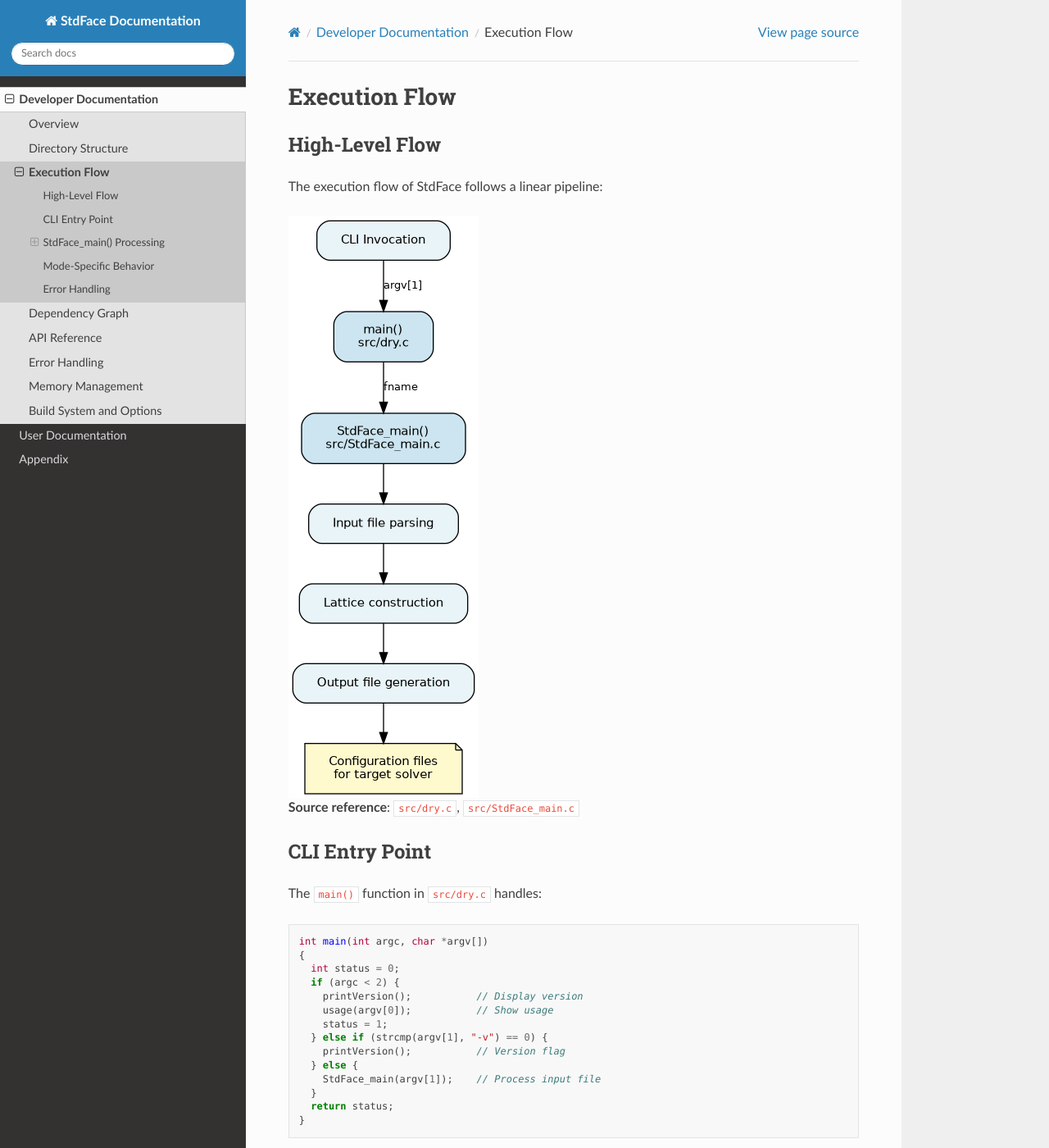
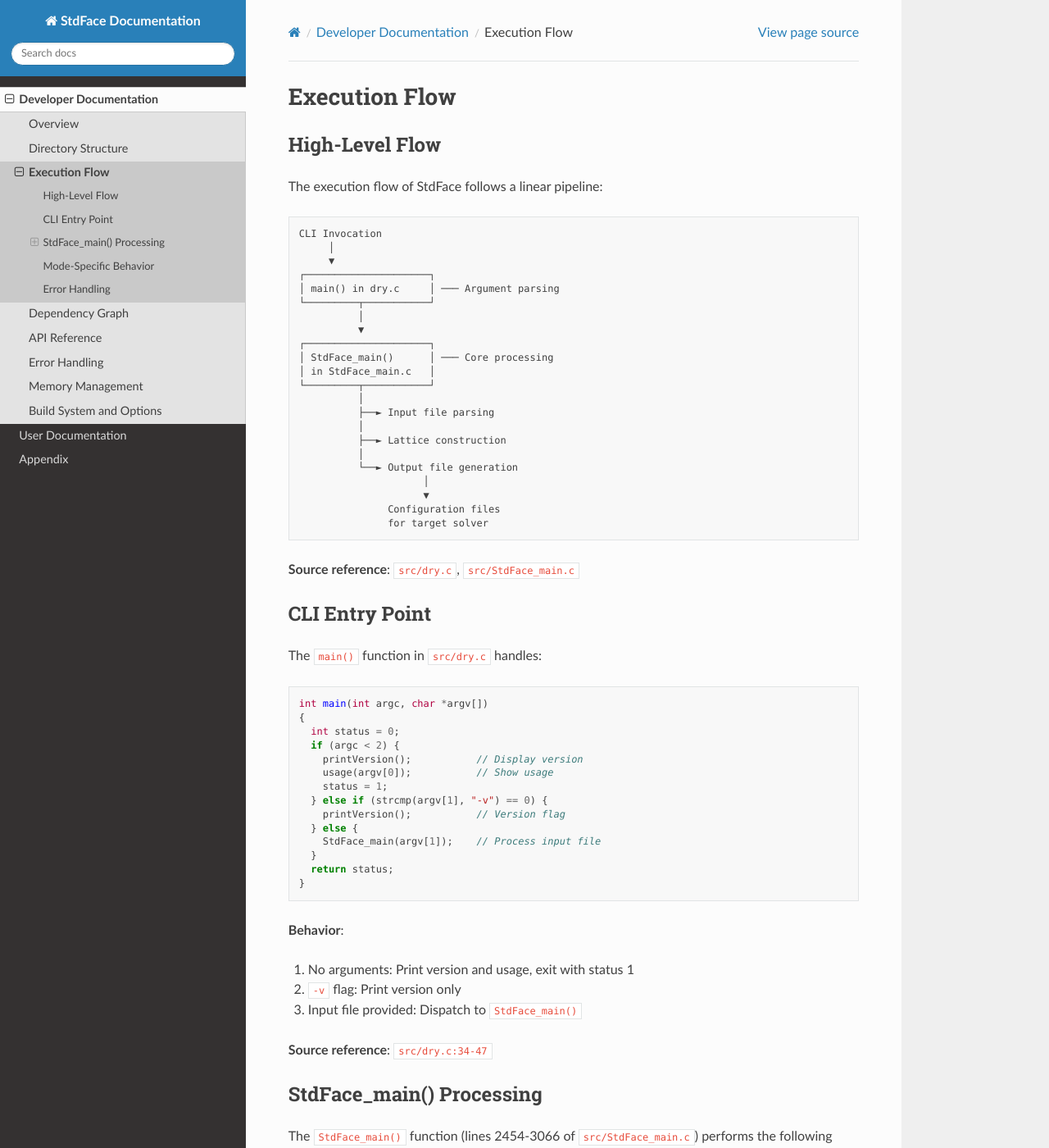
Before and after one commit to issp-center-dev/StdFace, a Sphinx documentation site: the page built from docs/dev/architecture/execution_flow.rst, in a window 1280 px wide and 1400 px high. Shown: the whole window at 82% size. Built offline with Sphinx 7.4.7 and the Read the Docs theme 3.1.0, drawn with Linux system fonts in a browser that asks for light colours; part of the change alters nothing that is shown.

Commit message:
docs: revert execution flow diagram to ASCII art
Co-Authored-By: Claude Sonnet 4.6 <noreply@anthropic.com>

```diff
--- a/docs/conf.py
+++ b/docs/conf.py
@@ -1,6 +1,6 @@
 project = "StdFace Documentation"
 author = "ISSP Center"
-extensions = ['sphinx.ext.graphviz']
+extensions = []
 templates_path = ['_templates']
 exclude_patterns = ['_meta', '._*', '_build']
 html_theme = 'sphinx_rtd_theme'
--- a/docs/dev/architecture/execution_flow.rst
+++ b/docs/dev/architecture/execution_flow.rst
@@ -6,30 +6,30 @@ High-Level Flow
 
 The execution flow of StdFace follows a linear pipeline:
 
-.. graphviz::
+::
 
-   digraph execution_flow {
-     graph [rankdir=TB, fontname="Helvetica", splines=ortho]
-     node  [fontname="Helvetica", fontsize=11, shape=box,
-            style="rounded,filled", fillcolor="#e8f4f8", margin="0.3,0.15"]
-     edge  [fontname="Helvetica", fontsize=10]
-
-     cli   [label="CLI Invocation"]
-     main  [label="main()\nsrc/dry.c", fillcolor="#cce5f0"]
-     core  [label="StdFace_main()\nsrc/StdFace_main.c", fillcolor="#cce5f0"]
-     parse [label="Input file parsing"]
-     lat   [label="Lattice construction"]
-     out   [label="Output file generation"]
-     files [label="Configuration files\nfor target solver",
-            shape=note, fillcolor="#fffacd"]
-
-     cli   -> main  [label="argv[1]"]
-     main  -> core  [label="fname"]
-     core  -> parse
-     parse -> lat
-     lat   -> out
-     out   -> files
-   }
+   CLI Invocation
+        │
+        ▼
+   ┌─────────────────────┐
+   │ main() in dry.c     │ ─── Argument parsing
+   └─────────┬───────────┘
+             │
+             ▼
+   ┌─────────────────────┐
+   │ StdFace_main()      │ ─── Core processing
+   │ in StdFace_main.c   │
+   └─────────┬───────────┘
+             │
+             ├──► Input file parsing
+             │
+             ├──► Lattice construction
+             │
+             └──► Output file generation
+                        │
+                        ▼
+                  Configuration files
+                  for target solver
 
 **Source reference**: ``src/dry.c``, ``src/StdFace_main.c``
 
```
